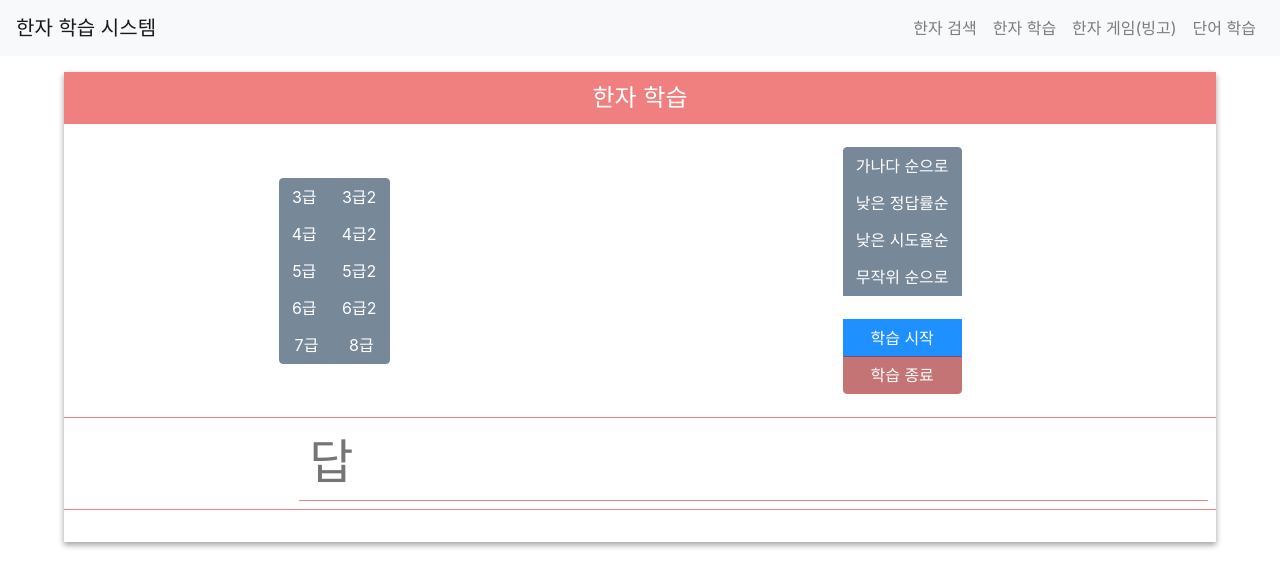
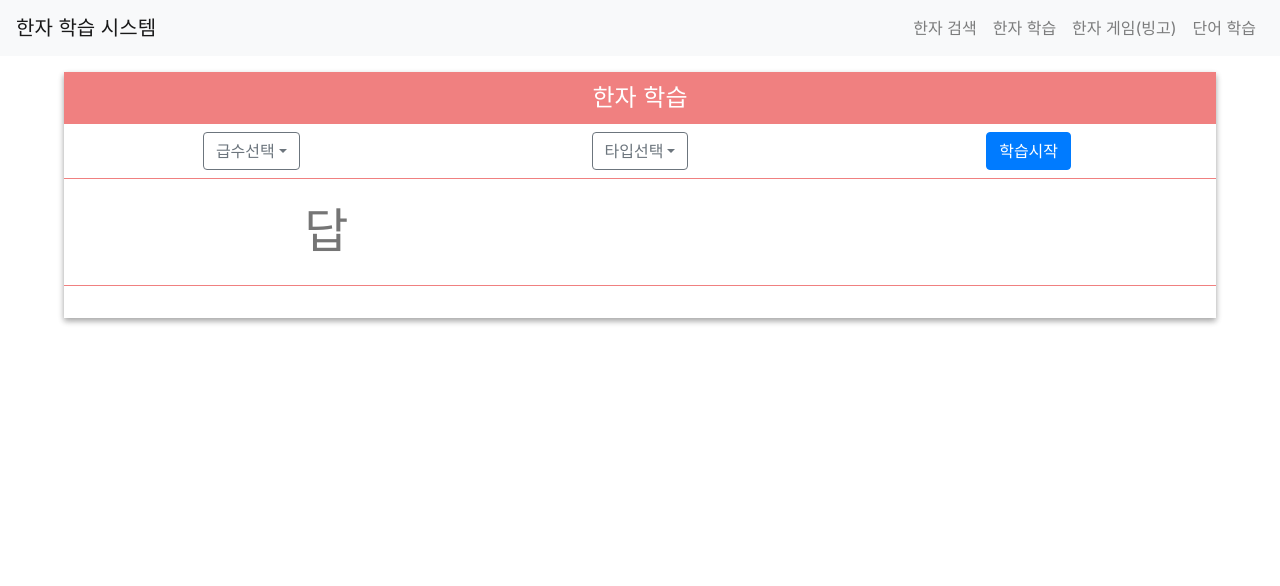
Before and after one commit to ryeongee/hanja_client, a React (Create React App) app: page /learn in a window 1280 px wide. Shown: the top 586 px of the page. Built offline with nearby package versions, Linux system fonts and the light colour scheme.

Commit message:
Changed buttons to dropdownbuttons and modified some layouts

```diff
--- a/src/component/Learn/LearnSelect.js
+++ b/src/component/Learn/LearnSelect.js
@@ -1,35 +1,68 @@
 import React from 'react';
-import { ButtonGroup, Button } from 'reactstrap';
+import { Dropdown, DropdownToggle, DropdownMenu, DropdownItem, Button } from 'reactstrap';
 import '../../style/Learn/LearnSelect.css';
 
 class LearnSelect extends React.Component {
   constructor (props) {
     super(props);
 
-    this.state = { level: -1, type: -1, learning: false };
+    this.state = { level: -1, type: -1,
+      levelLabel: "급수선택", levelDdOpen: false,
+      typeLabel: "타입선택", typeDdOpen: false,
+      learnBtnLabel: "학습시작", learnBtnColor: "primary",
+      levels: [
+        {level: 30, levelLabel: "3급"},{level: 32, levelLabel: "3급2"},
+        {level: 40, levelLabel: "4급"},{level: 42, levelLabel: "4급2"},
+        {level: 50, levelLabel: "5급"},{level: 52, levelLabel: "5급2"},
+        {level: 60, levelLabel: "6급"},{level: 62, levelLabel: "6급2"},
+        {level: 70, levelLabel: "7급"},{level: 80, levelLabel: "8급"},
+      ],
+      types: [
+        {type: 1, typeLabel: "가나다 순으로"},
+        {type: 2, typeLabel: "낮은 정답률순"},
+        {type: 3, typeLabel: "낮은 시도율순"},
+        {type: 4, typeLabel: "무작위 순으로"},
+      ]
+    };
 
     this.onLevelBtnClick = this.onLevelBtnClick.bind(this);
     this.onTypeBtnClick = this.onTypeBtnClick.bind(this);
-    this.onStartBtnClick = this.onStartBtnClick.bind(this);
-    this.onStopBtnClick = this.onStopBtnClick.bind(this);
+    this.onLearnBtnClick = this.onLearnBtnClick.bind(this);
+
+    this.levelToggle = this.levelToggle.bind(this);
+    this.typeToggle = this.typeToggle.bind(this);
   }
 
-  onLevelBtnClick(selected) {
-    this.setState({ level: selected });
+  onLevelBtnClick(level, levelLabel) {
+    this.setState({ level: level, levelLabel: levelLabel });
   }
-  onTypeBtnClick(selected) {
-    this.setState({ type: selected });
+  onTypeBtnClick(type, typeLabel) {
+    this.setState({ type: type, typeLabel: typeLabel});
   }
-  onStartBtnClick() {
-    if(this.state.level !== -1 && this.state.type !== -1) {
-      this.setState({learning: true});
-      this.props.onStart(this.state);
+  onLearnBtnClick() {
+    if(!this.props.learning) {
+      if(this.state.level !== -1 && this.state.type !== -1) {
+        this.setState({learnBtnLabel: "학습종료", learnBtnColor: "danger"});
+        this.props.onStart(this.state);
+      } else {
+        alert("항목을 모두 선택하세요.");
+      }
     } else {
-      alert("항목을 모두 선택하세요.");
+      this.setState({learnBtnLabel: "학습시작", learnBtnColor: "primary"});
+      this.props.onStop(this.state);
     }
   }
-  onStopBtnClick() {
-    this.props.onStop(this.state);
+
+  levelToggle() {
+    this.setState(prevState => ({
+      levelDdOpen: !prevState.levelDdOpen
+    }));
+  }
+
+  typeToggle() {
+    this.setState(prevState => ({
+      typeDdOpen: !prevState.typeDdOpen
+    }));
   }
 
   render() {
@@ -37,39 +70,30 @@ class LearnSelect extends React.Component {
     return (
       <div className="main">
         <div className="left">
-          <ButtonGroup vertical>
-            <ButtonGroup>
-              <Button onClick={() => this.onLevelBtnClick(30)} active={this.state.level === 30} disabled={learning}>3급</Button>
-              <Button onClick={() => this.onLevelBtnClick(32)} active={this.state.level === 32} disabled={learning}>3급2</Button>
-            </ButtonGroup>
-            <ButtonGroup>
-              <Button onClick={() => this.onLevelBtnClick(40)} active={this.state.level === 40} disabled={learning}>4급</Button>
-              <Button onClick={() => this.onLevelBtnClick(42)} active={this.state.level === 42} disabled={learning}>4급2</Button>
-            </ButtonGroup>
-            <ButtonGroup>
-              <Button onClick={() => this.onLevelBtnClick(50)} active={this.state.level === 50} disabled={learning}>5급</Button>
-              <Button onClick={() => this.onLevelBtnClick(52)} active={this.state.level === 52} disabled={learning}>5급2</Button>
-            </ButtonGroup>
-            <ButtonGroup>
-              <Button onClick={() => this.onLevelBtnClick(60)} active={this.state.level === 60} disabled={learning}>6급</Button>
-              <Button onClick={() => this.onLevelBtnClick(62)} active={this.state.level === 62} disabled={learning}>6급2</Button>
-            </ButtonGroup>
-            <ButtonGroup>
-              <Button onClick={() => this.onLevelBtnClick(70)} active={this.state.level === 70} disabled={learning}>7급</Button>
-              <Button onClick={() => this.onLevelBtnClick(80)} active={this.state.level === 80} disabled={learning}>8급</Button>
-            </ButtonGroup>
-          </ButtonGroup>
+          <Dropdown isOpen={this.state.levelDdOpen} toggle={this.levelToggle}>
+            <DropdownToggle caret disabled={learning} outline>{this.state.levelLabel}</DropdownToggle>
+            <DropdownMenu>
+              {this.state.levels.map((l) => {
+                return (<DropdownItem onClick={() => this.onLevelBtnClick(l.level, l.levelLabel)}>
+                        {l.levelLabel}</DropdownItem>);
+              })}
+            </DropdownMenu>
+          </Dropdown>
         </div>
         <div className="center">
-          <ButtonGroup vertical>
-            <Button onClick={() => this.onTypeBtnClick(1)} active={this.state.type === 1} disabled={learning}>가나다 순으로</Button>
-            <Button onClick={() => this.onTypeBtnClick(2)} active={this.state.type === 2} disabled={learning}>낮은 정답률순</Button>
-            <Button onClick={() => this.onTypeBtnClick(3)} active={this.state.type === 3} disabled={learning}>낮은 시도율순</Button>
-            <Button onClick={() => this.onTypeBtnClick(4)} active={this.state.type === 4} disabled={learning}>무작위 순으로</Button>
-            <br/>
-            <Button className="startBtn" onClick={() => this.onStartBtnClick()} disabled={learning}>학습 시작</Button>
-            <Button className="stopBtn" onClick={() => this.onStopBtnClick()} disabled={!learning}>학습 종료</Button>
-          </ButtonGroup>
+          <Dropdown isOpen={this.state.typeDdOpen} toggle={this.typeToggle}>
+            <DropdownToggle caret outline disabled={learning}>{this.state.typeLabel}</DropdownToggle>
+            <DropdownMenu>
+              {this.state.types.map((t) => {
+                return (<DropdownItem onClick={() => this.onTypeBtnClick(t.type, t.typeLabel)}>
+                        {t.typeLabel}</DropdownItem>);
+              })}
+            </DropdownMenu>
+          </Dropdown>
+        </div>
+        <div className="right">
+          <Button className="learnBtn" color={this.state.learnBtnColor} onClick={() => this.onLearnBtnClick()}>
+              {this.state.learnBtnLabel}</Button>
         </div>
       </div>
 
--- a/src/component/Words/WordsSelect.js
+++ b/src/component/Words/WordsSelect.js
@@ -1,31 +1,50 @@
 import React from 'react';
-import { ButtonGroup, Button } from 'reactstrap';
+import { Dropdown, DropdownToggle, DropdownMenu, DropdownItem, Button  } from 'reactstrap';
 import '../../style/Words/WordsSelect.css';
 
 class WordsSelect extends React.Component {
   constructor (props) {
     super(props);
 
-    this.state = { type: -1, learning: false };
+    this.state = { type: -1,
+      typeLabel: "타입선택", typeDdOpen: false,
+      learnBtnLabel: "학습시작", learnBtnColor: "primary",
+      types: [
+        {type: 1, typeLabel: "가나다 순으로"},
+        {type: 2, typeLabel: "낮은 정답률순"},
+        {type: 3, typeLabel: "낮은 시도율순"},
+        {type: 4, typeLabel: "무작위 순으로"},
+      ]
+    };
 
     this.onTypeBtnClick = this.onTypeBtnClick.bind(this);
-    this.onStartBtnClick = this.onStartBtnClick.bind(this);
-    this.onStopBtnClick = this.onStopBtnClick.bind(this);
+    this.onLearnBtnClick = this.onLearnBtnClick.bind(this);
+
+    this.typeToggle = this.typeToggle.bind(this);
   }
 
-  onTypeBtnClick(selected) {
-    this.setState({ type: selected });
+  onTypeBtnClick(type, typeLabel) {
+    this.setState({ type: type, typeLabel: typeLabel});
   }
-  onStartBtnClick() {
-    if(this.state.type !== -1) {
-      this.setState({learning: true});
-      this.props.onStart(this.state);
+
+  onLearnBtnClick() {
+    if(!this.props.learning) {
+      if(this.state.type !== -1) {
+        this.setState({learnBtnLabel: "학습종료", learnBtnColor: "danger"});
+        this.props.onStart(this.state);
+      } else {
+        alert("항목을 선택하세요.");
+      }
     } else {
-      alert("항목을 선택하세요.");
+      this.setState({learnBtnLabel: "학습시작", learnBtnColor: "primary"});
+      this.props.onStop(this.state);
     }
   }
-  onStopBtnClick() {
-    this.props.onStop(this.state);
+
+  typeToggle() {
+    this.setState(prevState => ({
+      typeDdOpen: !prevState.typeDdOpen
+    }));
   }
 
   render() {
@@ -33,21 +52,21 @@ class WordsSelect extends React.Component {
     return (
       <div className="main">
         <div className="left">
-          <ButtonGroup vertical>
-            <Button onClick={() => this.onTypeBtnClick(1)} active={this.state.type === 1} disabled={learning}>가나다 순으로</Button>
-            <Button onClick={() => this.onTypeBtnClick(2)} active={this.state.type === 2} disabled={learning}>낮은 정답률순</Button>
-            <Button onClick={() => this.onTypeBtnClick(3)} active={this.state.type === 3} disabled={learning}>낮은 시도율순</Button>
-            <Button onClick={() => this.onTypeBtnClick(4)} active={this.state.type === 4} disabled={learning}>무작위 순으로</Button>
-          </ButtonGroup>
+          <Dropdown isOpen={this.state.typeDdOpen} toggle={this.typeToggle}>
+            <DropdownToggle caret outline disabled={learning}>{this.state.typeLabel}</DropdownToggle>
+            <DropdownMenu>
+              {this.state.types.map((t) => {
+                return (<DropdownItem onClick={() => this.onTypeBtnClick(t.type, t.typeLabel)}>
+                        {t.typeLabel}</DropdownItem>);
+              })}
+            </DropdownMenu>
+          </Dropdown>
         </div>
         <div className="right">
-          <ButtonGroup className="selectBtn" vertical>
-            <Button className="startBtn" onClick={() => this.onStartBtnClick()} disabled={learning}>학습 시작</Button>
-            <Button className="stopBtn" onClick={() => this.onStopBtnClick()} disabled={!learning}>학습 종료</Button>
-          </ButtonGroup>
+          <Button className="learnBtn" color={this.state.learnBtnColor} onClick={() => this.onLearnBtnClick()}>
+              {this.state.learnBtnLabel}</Button>
         </div>
       </div>
-
     );
   }
 }
--- a/src/style/Learn/LearnForm.css
+++ b/src/style/Learn/LearnForm.css
@@ -15,10 +15,10 @@
 .learn_form input {
   font-family: "궁서";
   width: 80%;
-  padding-left: 10px;
-  padding-right: 10px;
+  padding-left: 5px;
+  padding-right: 5px;
+  min-height: 90px;
   font-size: 3rem;
   outline: none;
   border: none;
-  border-bottom: 1px solid lightcoral;
 }
--- a/src/style/Learn/LearnSelect.css
+++ b/src/style/Learn/LearnSelect.css
@@ -1,8 +1,6 @@
 .main {
   display: table;
   width: 100%;
-  margin-top: 15px;
-  margin-bottom: 15px;
   text-align: center;
 }
 
@@ -15,23 +13,3 @@
   display: table-cell;
   width: 35%;
 }
-
-.btn-group-vertical .btn.startBtn{
-  background-color: dodgerblue !important;
-  border-color: dodgerblue !important;
-}
-
-.btn-group-vertical .btn.stopBtn{
-  background-color: brown !important;
-  border-color: brown !important;
-}
-
-.btn-group-vertical .btn {
-  background-color: lightslategray !important;
-  border-color: lightslategray !important;
-}
-
-.btn-group-vertical .btn.active {
-  background-color: dodgerblue !important;
-  border-color: dodgerblue !important;
-}
--- a/src/style/Words/WordsForm.css
+++ b/src/style/Words/WordsForm.css
@@ -17,8 +17,8 @@
   width: 55%;
   padding-left: 10px;
   padding-right: 10px;
+  min-height: 90px;
   font-size: 3rem;
   outline: none;
   border: none;
-  border-bottom: 1px solid goldenrod;
 }
--- a/src/style/Words/WordsSelect.css
+++ b/src/style/Words/WordsSelect.css
@@ -1,8 +1,6 @@
 .main {
   display: table;
   width: 100%;
-  margin-top: 15px;
-  margin-bottom: 15px;
   text-align: center;
 }
 
@@ -10,28 +8,3 @@
   display: table-cell;
   width: 30%;
 }
-
-.center {
-  display: table-cell;
-  width: 35%;
-}
-
-.selectBtn.btn-group-vertical .btn.startBtn{
-  background-color: dodgerblue !important;
-  border-color: dodgerblue !important;
-}
-
-.selectBtn.btn-group-vertical .btn.stopBtn{
-  background-color: brown !important;
-  border-color: brown !important;
-}
-
-.btn-group-vertical .btn {
-  background-color: lightslategray !important;
-  border-color: lightslategray !important;
-}
-
-.btn-group-vertical .btn.active {
-  background-color: dodgerblue !important;
-  border-color: dodgerblue !important;
-}
```
